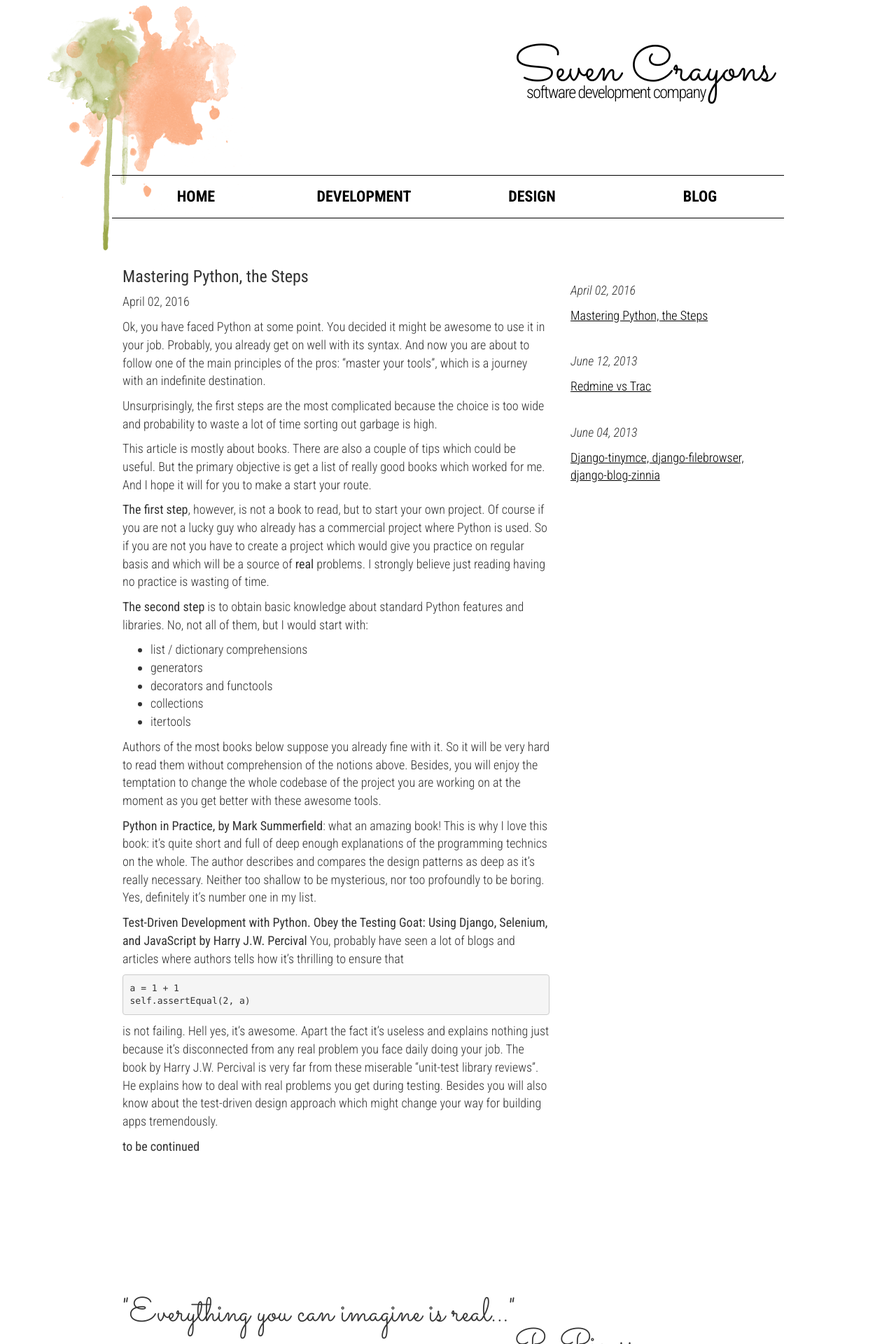
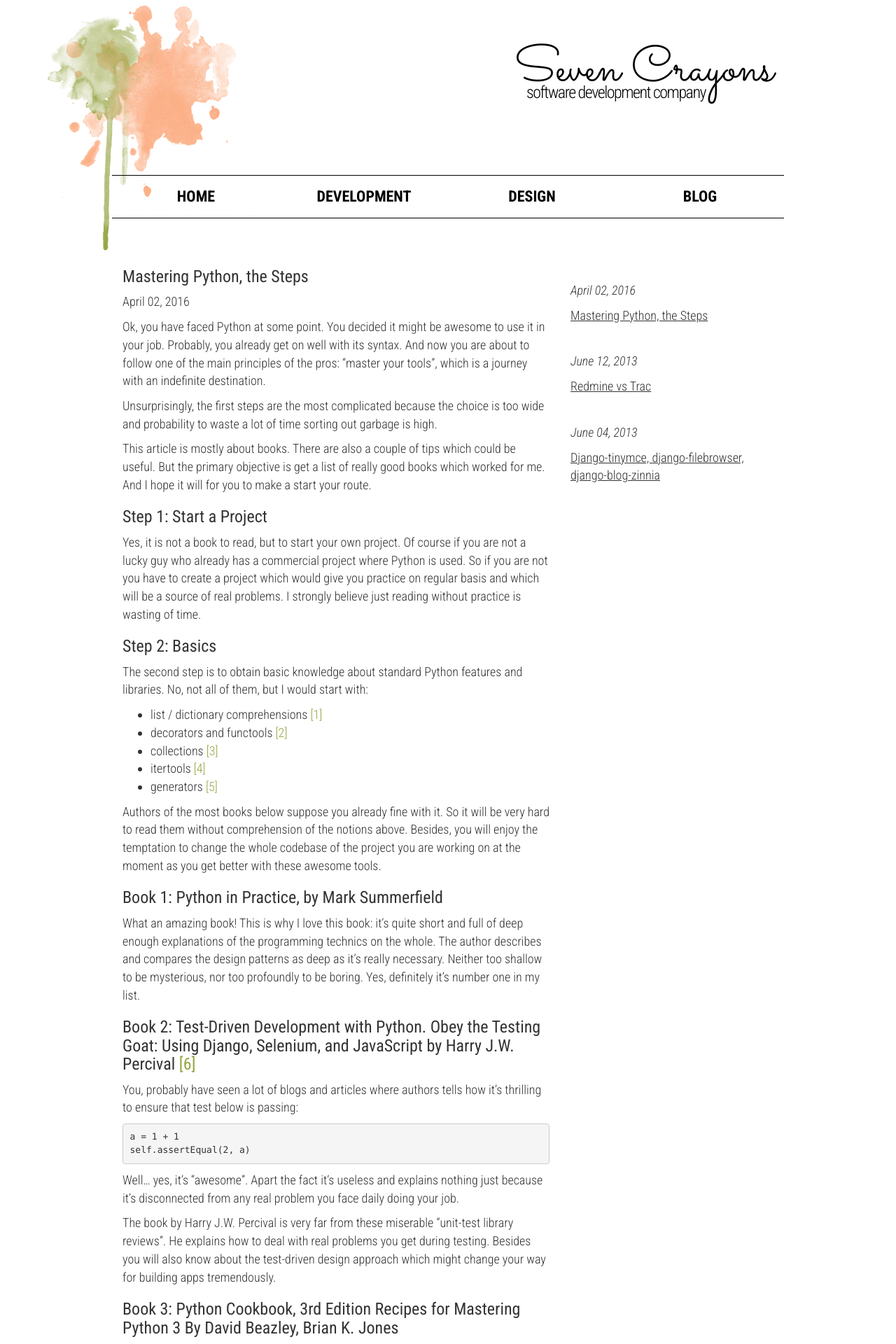
Before and after one commit to iutinvg/iutinvg.github.io, a Jekyll site: the page built from _posts/2016-04-02-mastering-python-the-steps.md, in a window 1280 px wide. Shown: the top 1920 px of the page at 70% size. Built offline with Jekyll 4.4.1, drawn with Linux system fonts in a browser that asks for light colours; nearby versions of some CDN libraries; comment, search, counter and statistics services are not loaded; some of the changed text lies outside the part shown.

Commit message:
blog: python mastering

```diff
--- a/_includes/footer.html
+++ b/_includes/footer.html
@@ -22,7 +22,7 @@
   </div>
   <div class="row">
     <div class="col-xs-12 text-center">
-      &copy; 2015 SevenCrayons<br>
+      &copy; {{ site.time | date: '%Y' }} SevenCrayons<br>
       <a href="mailto:info@sevencrayons.com">info@sevencrayons.com</a>
     </div>
   </div>
--- a/_posts/2016-04-02-mastering-python-the-steps.md
+++ b/_posts/2016-04-02-mastering-python-the-steps.md
@@ -15,43 +15,71 @@ This article is mostly about books. There are also a couple of tips which could
 be useful. But the primary objective is get a list of really good books which worked
 for me. And I hope it will for you to make a start your route.
 
-**The first step**, however, is not a book to read, but to start your own project.
+## Step 1: Start a Project
+
+Yes, it is not a book to read, but to start your own project.
 Of course if you are not a lucky guy who already has a commercial project where
 Python is used. So if you are not you have to create a project which would give you
-practice on regular basis and which will be a source of **real** problems.
-I strongly believe just reading having no practice is wasting of time.
+practice on regular basis and which will be a source of real problems.
+I strongly believe just reading without practice is wasting of time.
 
-**The second step** is to obtain basic knowledge about standard Python features and
+## Step 2: Basics
+
+The second step is to obtain basic knowledge about standard Python features and
 libraries. No, not all of them, but I would start with:
 
-* list / dictionary comprehensions
-* generators
-* decorators and functools
-* collections
-* itertools
+* list / dictionary comprehensions [[1]](#llists)
+* decorators and functools [[2]](#ldecorators)
+* collections [[3]](#lcollections)
+* itertools [[4]](#litertools)
+* generators [[5]](#lgenerators)
 
 Authors of the most books below suppose you already fine with it. So it will be
 very hard to read them without comprehension of the notions above. Besides, you
 will enjoy the temptation to change the whole codebase of the project you are working
 on at the moment as you get better with these awesome tools.
 
-**Python in Practice, by Mark Summerfield**: what an amazing book! This is why I love
+## Book 1: Python in Practice, by Mark Summerfield
+What an amazing book! This is why I love
 this book: it's quite short and full of deep enough explanations of the programming
 technics on the whole. The author describes and compares the design patterns as deep as
 it's really necessary. Neither too shallow to be mysterious, nor too profoundly to be boring.
 Yes, definitely it's number one in my list.
 
-**Test-Driven Development with Python. Obey the Testing Goat: Using Django, Selenium, and JavaScript by Harry J.W. Percival** You, probably have seen a lot of blogs and articles where
-authors tells how it's thrilling to ensure that
+## Book 2: Test-Driven Development with Python. Obey the Testing Goat: Using Django, Selenium, and JavaScript by Harry J.W. Percival [[6]](#lPercival)
+
+You, probably have seen a lot of blogs and articles where authors tells how it's thrilling to ensure that test below is passing:
 
 <pre>
 a = 1 + 1
 self.assertEqual(2, a)
 </pre>
 
-is not failing. Hell yes, it's awesome. Apart the fact it's useless and explains nothing just because
-it's disconnected from any real problem you face daily doing your job. The book by Harry J.W. Percival is very far from these miserable "unit-test library reviews". He explains
-how to deal with real problems you get during testing. Besides you will also know about
-the test-driven design approach which might change your way for building apps tremendously.
+Well... yes, it's "awesome". Apart the fact it's useless and explains nothing just because it's disconnected from any real problem you face daily doing your job.
 
-**to be continued**
+The book by Harry J.W. Percival is very far from these miserable "unit-test library reviews". He explains how to deal with real problems you get during testing. Besides you will also know about the test-driven design approach which might change your way for building apps tremendously.
+
+## Book 3: Python Cookbook, 3rd Edition Recipes for Mastering Python 3 By David Beazley, Brian K. Jones
+
+A huge collection of extremely useful programming technics and approaches. The only point which could confuse you is it explains everything in context of Python 3. But it's not a problem of the book, it's probably a problem of your choice.
+
+My recommendation about this book is not to skip recipes. Often they sound very familiar and you think "oh, it's clear for me, next...". But look inside! I'm sure you'll find some neat and unexpected things.
+
+## References:
+<a name="llist"></a>
+\[1\] The best materials are in [Python Documentation](https://docs.python.org/2/tutorial/datastructures.html#tut-listcomps). Also give special attentions to comprehensions for [Sets](https://docs.python.org/2/tutorial/datastructures.html#sets) and [Dictionaries](https://docs.python.org/2/tutorial/datastructures.html#dictionaries).
+
+<a name="ldecorators"></a>
+\[2\] <http://simeonfranklin.com/blog/2012/jul/1/python-decorators-in-12-steps/> and then <https://docs.python.org/2/library/functools.html>.
+
+<a name="lcollections"></a>
+\[3\] <https://docs.python.org/2/library/collections.html>
+
+<a name="litertools"></a>
+\[4\] <https://docs.python.org/2/library/itertools.html> According to my practice, comprehension of this section is esspecially useful. It worth spending some more time reading about it as you are going to use it daily.
+
+<a name="lgenerators"></a>
+\[5\] Good luck! <http://stackoverflow.com/questions/231767/what-does-the-yield-keyword-do-in-python>
+
+<a name="lPercival"></a>
+\[6\] You can get this book for free <http://www.obeythetestinggoat.com/> though it's worth buying it.
--- a/css/styles.css
+++ b/css/styles.css
@@ -157,6 +157,10 @@ strong {
     margin-top: 50px;
 }
 
+.blog a {
+    color: #96a341;
+}
+
 .article {
 /*    border: 1px solid black;
     padding: 15px;
@@ -172,6 +176,7 @@ strong {
     padding-top: 10px;
     text-decoration: underline;
     font-style: normal;
+    color: #333;
 }
 
 .services {
```
